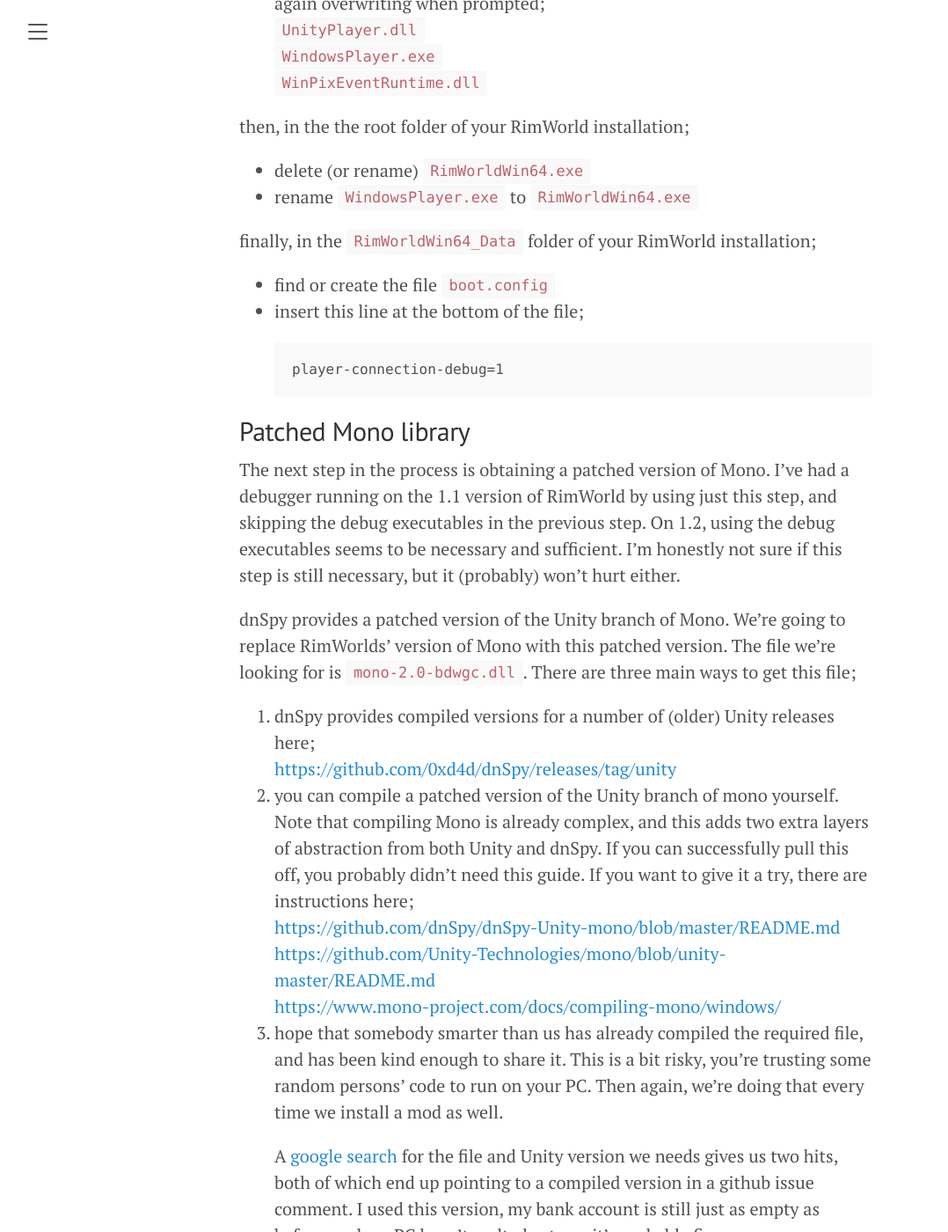
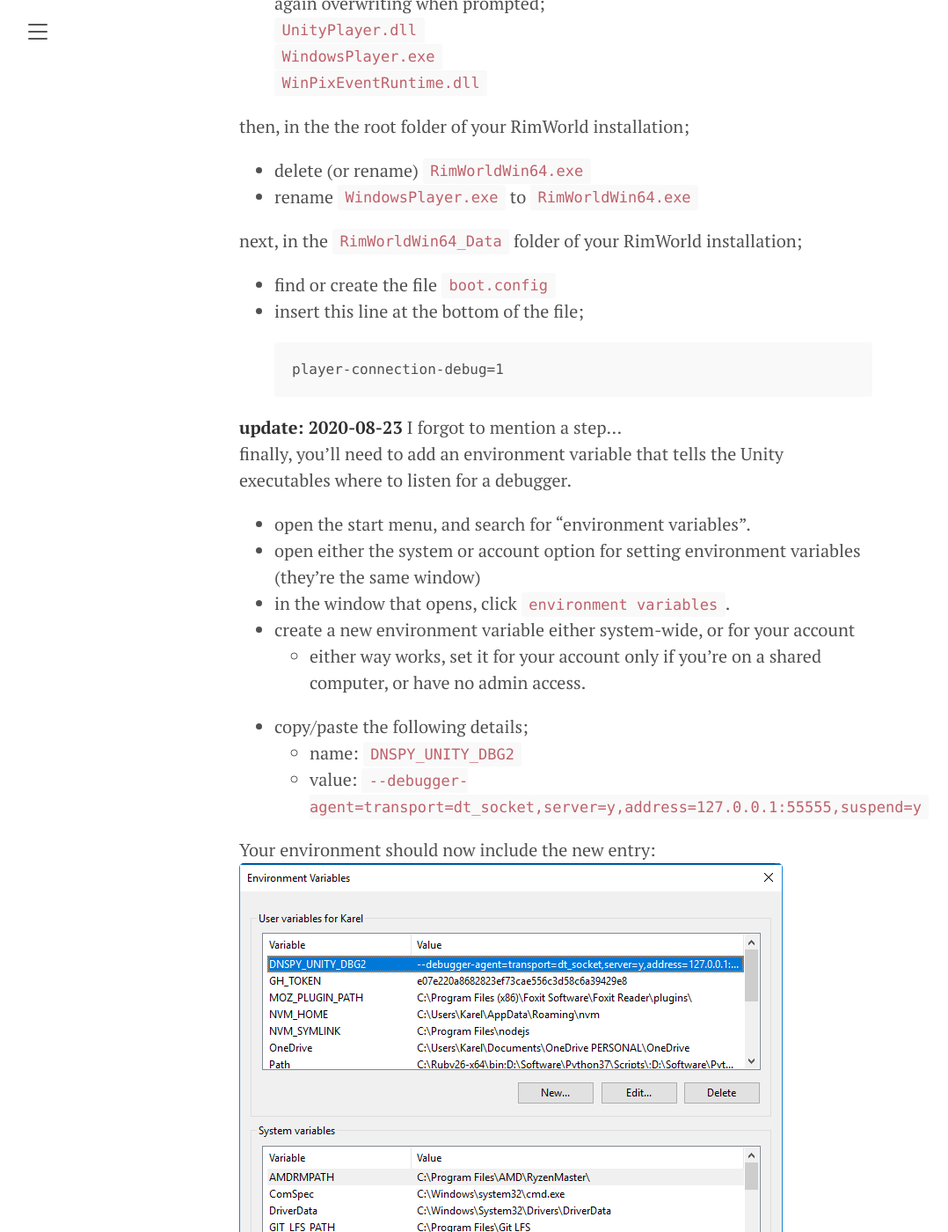
Before and after one commit to fluffy-mods/fluffy-mods.github.io, a Jekyll site: the page built from _posts/2020-08-13-debugging-rimworld.markdown, in a window 1280 px wide and 1400 px high, scrolled down 2919 px. Shown: the whole window at 88% size, without its empty margins (8-1086 px from the left). Built offline with Jekyll 4.4.1, drawn with Linux system fonts in a browser that asks for light colours; a script that is not in the unit is left out; comment, search, counter and statistics services are not loaded; some of the changed text lies outside the part shown.

Commit message:
update for environment variable

````diff
--- a/_posts/2020-08-13-debugging-rimworld.markdown
+++ b/_posts/2020-08-13-debugging-rimworld.markdown
@@ -56,7 +56,7 @@
 - delete (or rename) `RimWorldWin64.exe`
 - rename `WindowsPlayer.exe` to `RimWorldWin64.exe`
 
-finally, in the `RimWorldWin64_Data` folder of your RimWorld installation;
+next, in the `RimWorldWin64_Data` folder of your RimWorld installation;
 
 - find or create the file `boot.config`
 - insert this line at the bottom of the file;
@@ -64,6 +64,21 @@
   ```
   player-connection-debug=1
   ```
+
+**update: 2020-08-23** I forgot to mention a step...
+finally, you'll need to add an environment variable that tells the Unity executables where to listen for a debugger.
+
+- open the start menu, and search for "environment variables".
+- open either the system or account option for setting environment variables (they're the same window)
+- in the window that opens, click `environment variables`.
+- create a new environment variable either system-wide, or for your account
+  - either way works, set it for your account only if you're on a shared computer, or have no admin access.
+- copy/paste the following details;
+  - name: `DNSPY_UNITY_DBG2`
+  - value: `--debugger-agent=transport=dt_socket,server=y,address=127.0.0.1:55555,suspend=y`
+
+Your environment should now include the new entry:
+![Environment Variables Dialog](/public/media/img/env-variables.png)
 
 ## Patched Mono library
 
@@ -154,6 +169,11 @@
 
 `@Snea` also pointed out that we can attach the [dotPeek](https://www.jetbrains.com/decompiler/) profiler. I had no problems attaching this to RimWorld, and it certainly looks promising for finding performance bottlenecks.
 
+## Setting Unity debug environment variables
+
+_2020-08-23_
+Added instructions for setting the correct environment variable, which may or may not be required.
+
 # Acknowledgements
 
 A huge thanks to `@Madara Uchiha` on the RimWorld discord, for livening up my streams and being the first to explain hooking up the debugger to me in a way that I could understand.
````
Also changed, not shown: public/media/img/env-variables.png (added).
